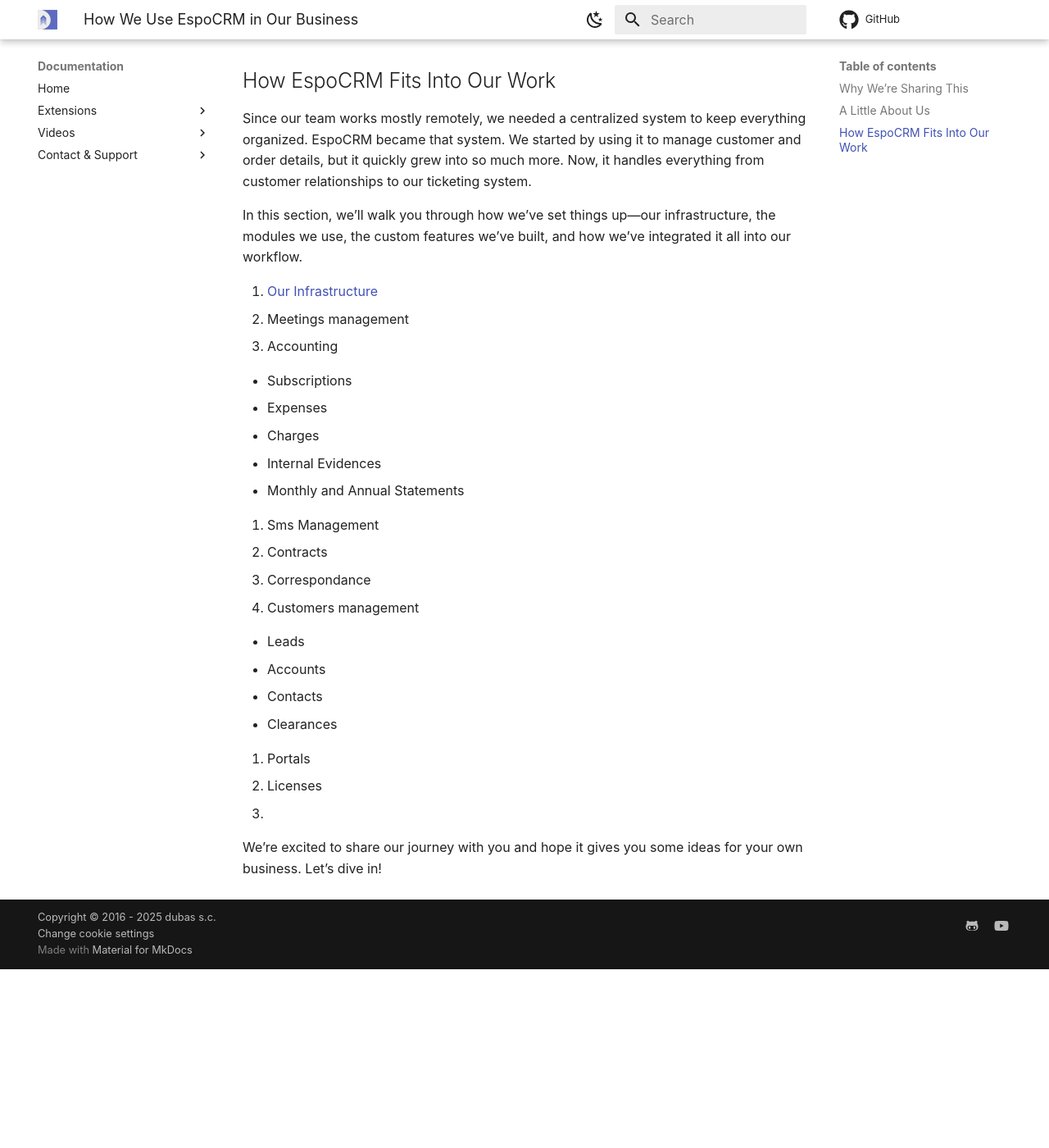
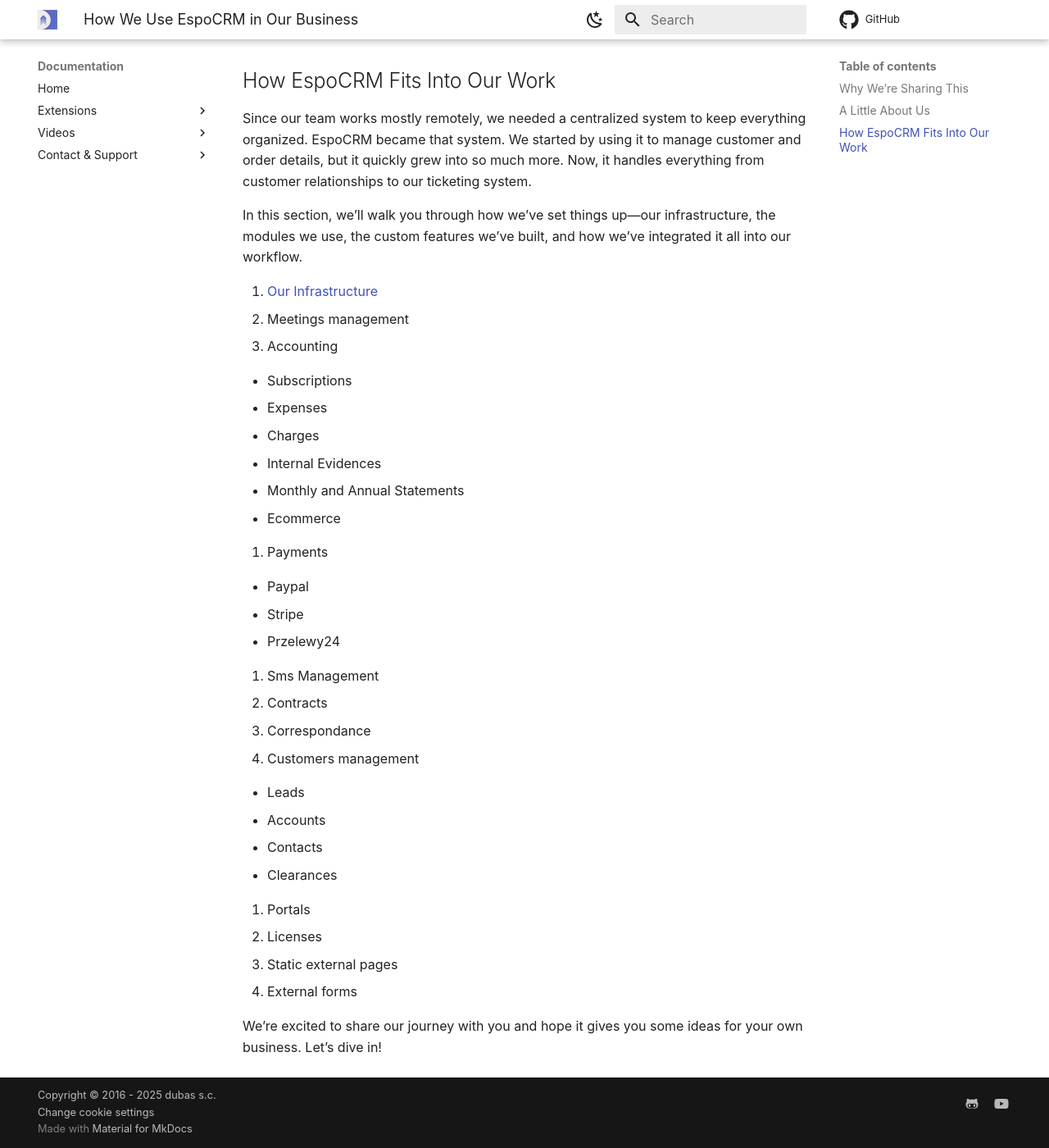
Before and after one commit to dubas-pro/documentation, an MkDocs documentation site: the page built from docs/wiki/index.md, in a window 1280 px wide and 1400 px high, scrolled down 655 px. Shown: the whole window at 82% size. Built offline with MkDocs 1.6.1 and Material for MkDocs 9.7.7, drawn with Linux system fonts in a browser that asks for light colours; some web fonts are replaced; comment, search, counter and statistics services are not loaded; before the commit the page ends 1837 px from its top, so only the background shows below that.

Commit message:
add more elements to wiki

```diff
--- a/docs/wiki/index.md
+++ b/docs/wiki/index.md
@@ -22,6 +22,13 @@
 - Charges
 - Internal Evidences
 - Monthly and Annual Statements
+- Ecommerce
+
+4. Payments
+
+- Paypal
+* Stripe
+* Przelewy24
 
 4. Sms Management
 5. Contracts
@@ -35,7 +42,7 @@
 
 8. Portals
 9. Licenses
-10.
-
+10. Static external pages
+11. External forms
 
 We’re excited to share our journey with you and hope it gives you some ideas for your own business. Let’s dive in!
```
